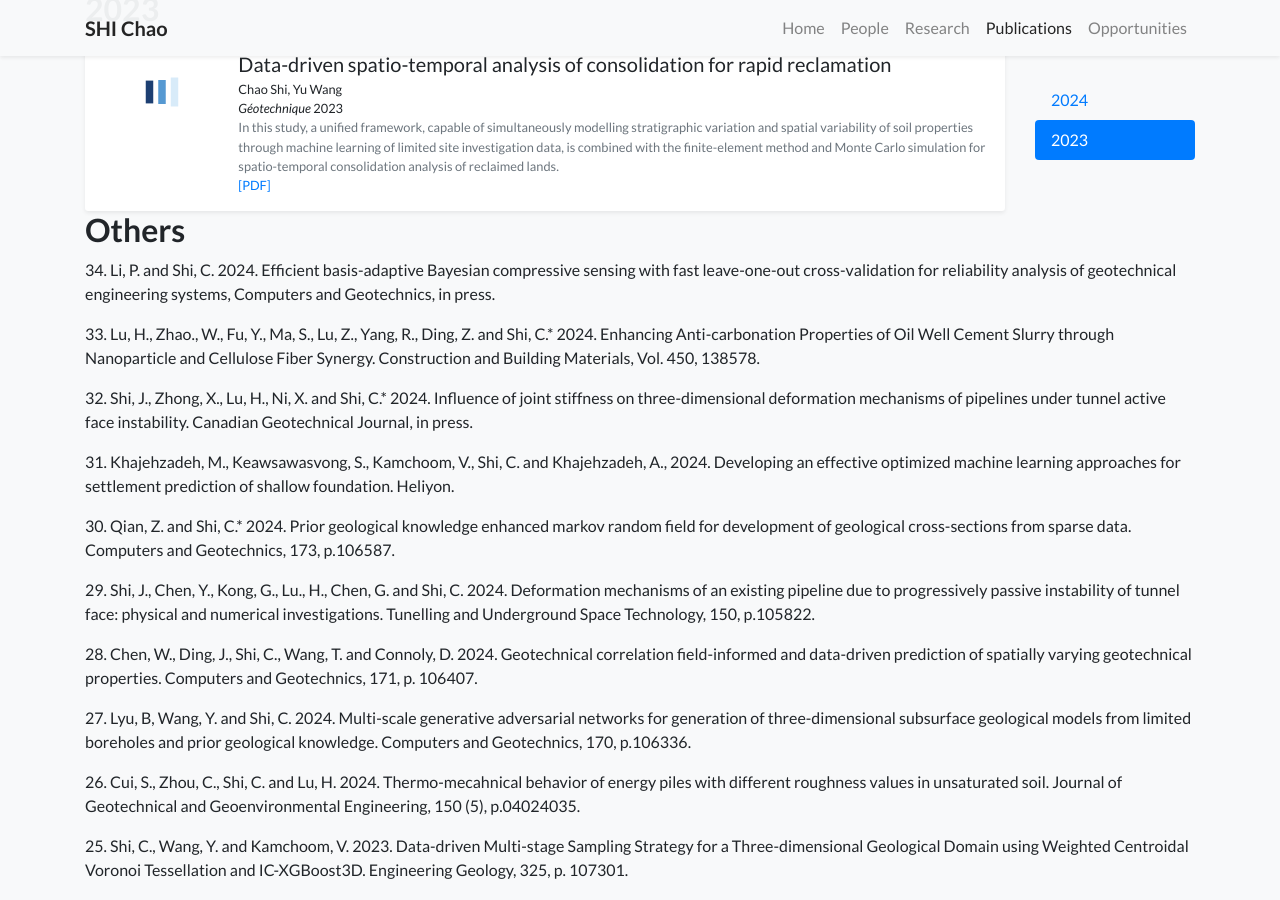
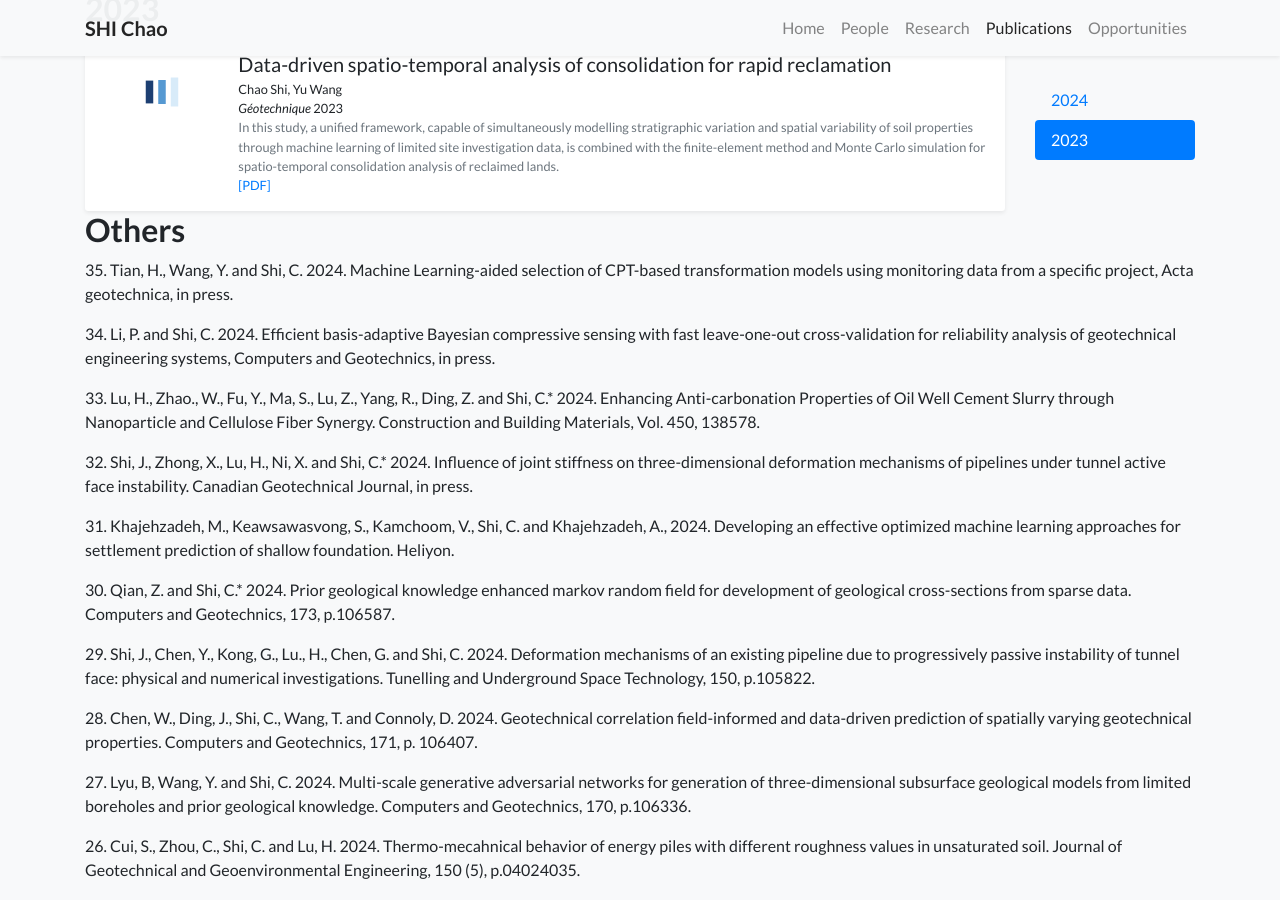
Before and after one commit to ShiChaoGeo/ShiChaoGeo.github.io, a Jekyll site: the page built from publications.html, in a window 1280 px wide and 900 px high, scrolled down 584 px. Built offline with Jekyll 4.4.1, drawn with Linux system fonts in a browser that asks for light colours; nearby versions of some CDN libraries; a style sheet for code colours, icons or effects is not loaded.

Commit message:
Update publications.html

```diff
--- a/publications.html
+++ b/publications.html
@@ -32,6 +32,7 @@ body_attr: >-
 </div>
 
 <h2> Others </h2>
+<p>35. Tian, H., Wang, Y. and Shi, C. 2024. Machine Learning-aided selection of CPT-based transformation models using monitoring data from a specific project, Acta geotechnica, in press.</p>
 <p>34. Li, P. and Shi, C. 2024. Efficient basis-adaptive Bayesian compressive sensing with fast leave-one-out cross-validation for reliability analysis of geotechnical engineering systems, Computers and Geotechnics, in press.</p>
 <p>33. Lu, H., Zhao., W., Fu, Y., Ma, S., Lu, Z., Yang, R., Ding, Z. and Shi, C.* 2024. Enhancing Anti-carbonation Properties of Oil Well Cement Slurry through Nanoparticle and Cellulose Fiber Synergy. Construction and Building Materials, Vol. 450, 138578.</p>
 <p>32. Shi, J., Zhong, X., Lu, H., Ni, X. and Shi, C.* 2024. Influence of joint stiffness on three-dimensional deformation mechanisms of pipelines under tunnel active face instability. Canadian Geotechnical Journal, in press.</p>
```
